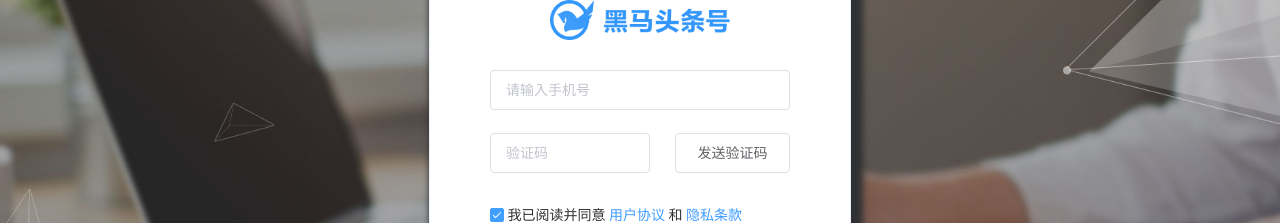
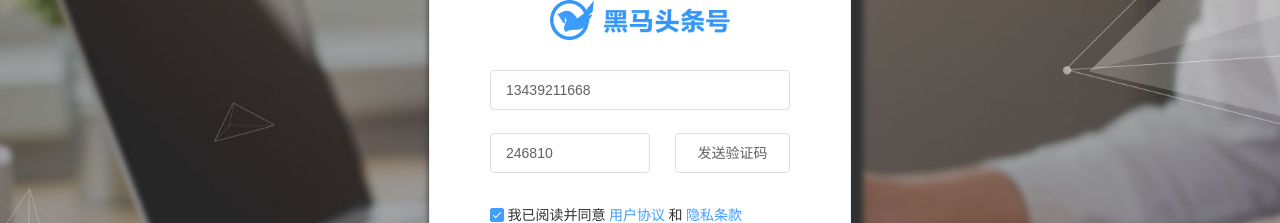
Before and after one commit to 2720207117/fuxi-hmtoutiao-2024-9-28, a Vue app: page /#/login in a window 1280 px wide. Shown: the part 250-473 px from the top of the page. Built offline with nearby package versions, Linux system fonts and the light colour scheme.

Commit message:
登录模块-04-表单非空校验+手机号自定义校验

```diff
--- a/src/views/login/index.vue
+++ b/src/views/login/index.vue
@@ -4,12 +4,19 @@
       <img src="@/assets/images/logo_index.png" alt="logo" />
 
       <!-- 表单 -->
-      <el-form>
-        <el-form-item>
-          <el-input placeholder="请输入手机号"></el-input>
+      <el-form :model="loginForm" :rules="loginRules" status-icon>
+        <el-form-item prop="mobile">
+          <el-input
+            placeholder="请输入手机号"
+            v-model="loginForm.mobile"
+          ></el-input>
         </el-form-item>
-        <el-form-item>
-          <el-input class="yzm" placeholder="验证码"></el-input>
+        <el-form-item prop="code">
+          <el-input
+            class="yzm"
+            placeholder="验证码"
+            v-model="loginForm.code"
+          ></el-input>
           <el-button class="btn_yzm">发送验证码</el-button>
         </el-form-item>
         <el-form-item>
@@ -30,7 +37,36 @@
 <script>
 export default {
   data() {
+    // 自定义校验规则（校验手机号）
+    const checkMobile = (rule, value, callback) => {
+      // 校验逻辑（1开头，第二位3-9之间的数字，剩余为9个任意数字）
+      if (/^1[3-9]\d{9}$/.test(value)) {
+        callback();
+      } else {
+        callback(new Error("手机号码格式有误！"));
+      }
+    };
+
     return {
+      // 表单对应的对象
+      loginForm: {
+        mobile: "13439211668",
+        code: "246810",
+      },
+
+      // 表单的校验规则对象
+      loginRules: {
+        mobile: [
+          { required: true, message: "手机号不能为空！", trigger: "blur" },
+          { validator: checkMobile, trigger: "blur" },
+        ],
+        code: [
+          { required: true, message: "验证码不能为空！", trigger: "blur" },
+          { len: 6, message: "验证码必须为六位数字！", trigger: "blur" },
+        ],
+      },
+
+      // 默认选中复选框
       checked: true,
     };
   },
```
